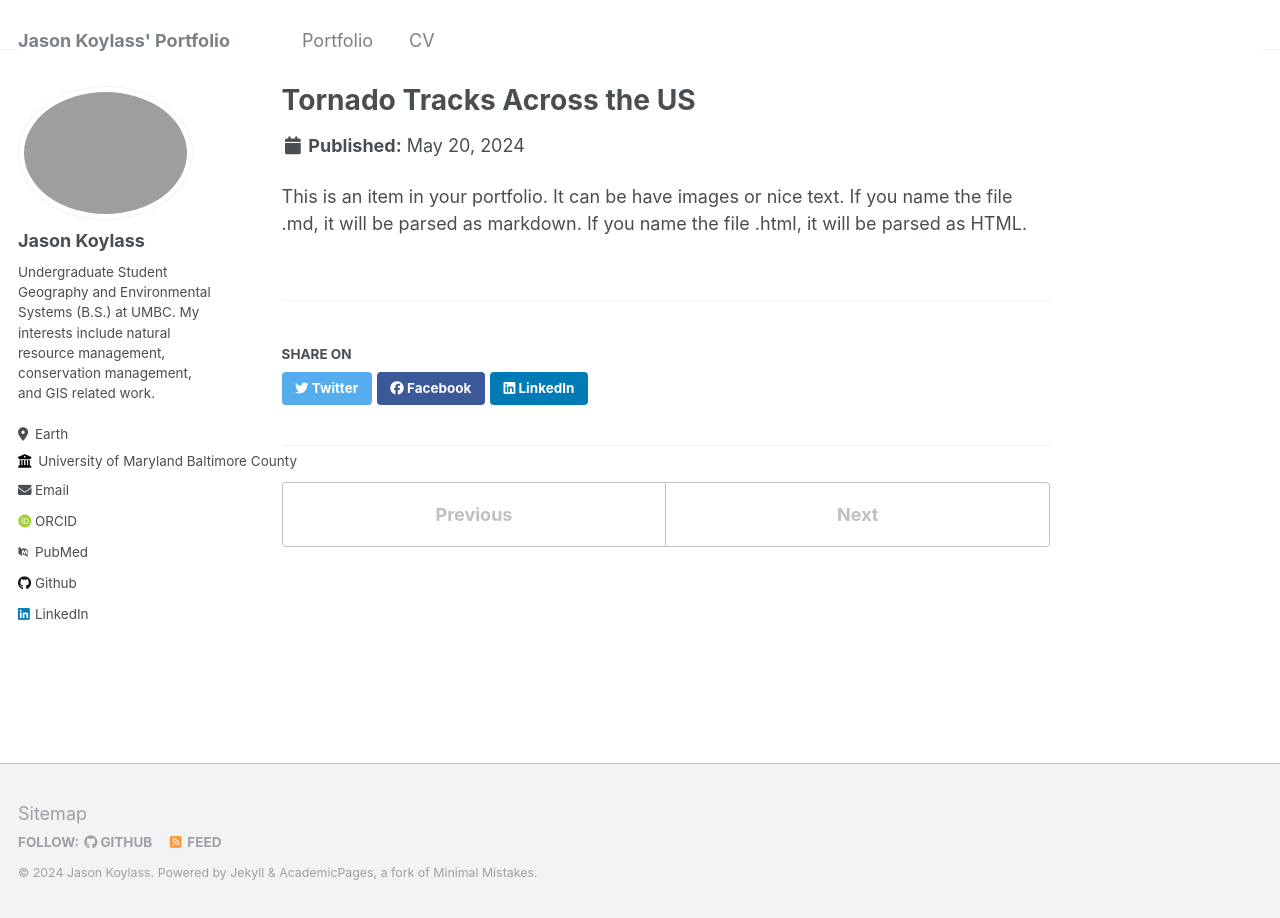
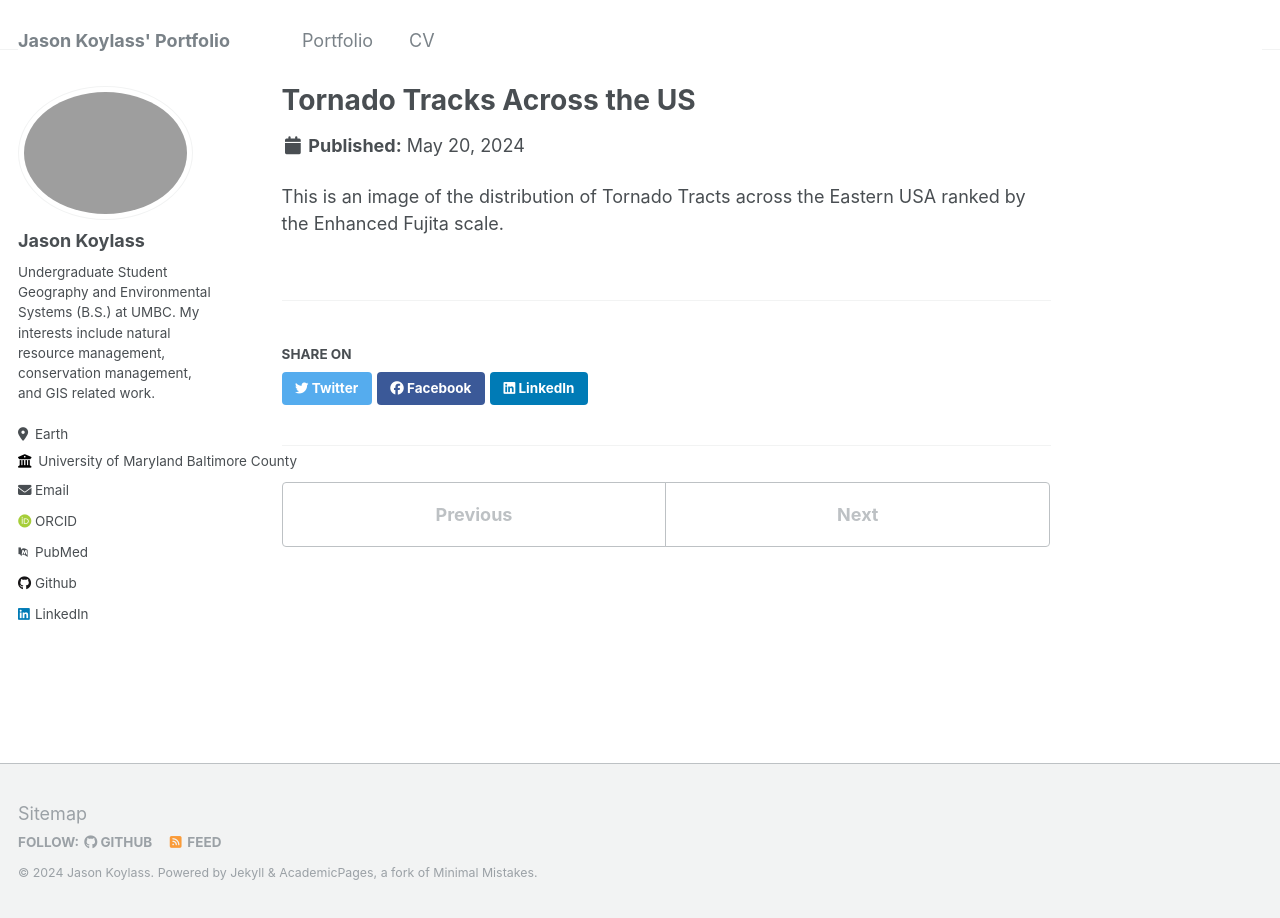
Before and after one commit to Jkoy592/Jkoy592.github.io, a Jekyll site: the page built from _portfolio/portfolio-1.html, in a window 1280 px wide. Built offline with Jekyll 4.4.1, drawn with Linux system fonts in a browser that asks for light colours; some web fonts are replaced.

Commit message:
Update portfolio-1.html

```diff
--- a/_portfolio/portfolio-1.html
+++ b/_portfolio/portfolio-1.html
@@ -4,4 +4,4 @@ excerpt: "Tornado Tracks Across the USA <br/><img src='/images/Koylass_lab06.png
 collection: portfolio
 ---
 
-This is an item in your portfolio. It can be have images or nice text. If you name the file .md, it will be parsed as markdown. If you name the file .html, it will be parsed as HTML.
+This is an image of the distribution of Tornado Tracts across the Eastern USA ranked by the Enhanced Fujita scale.
```
